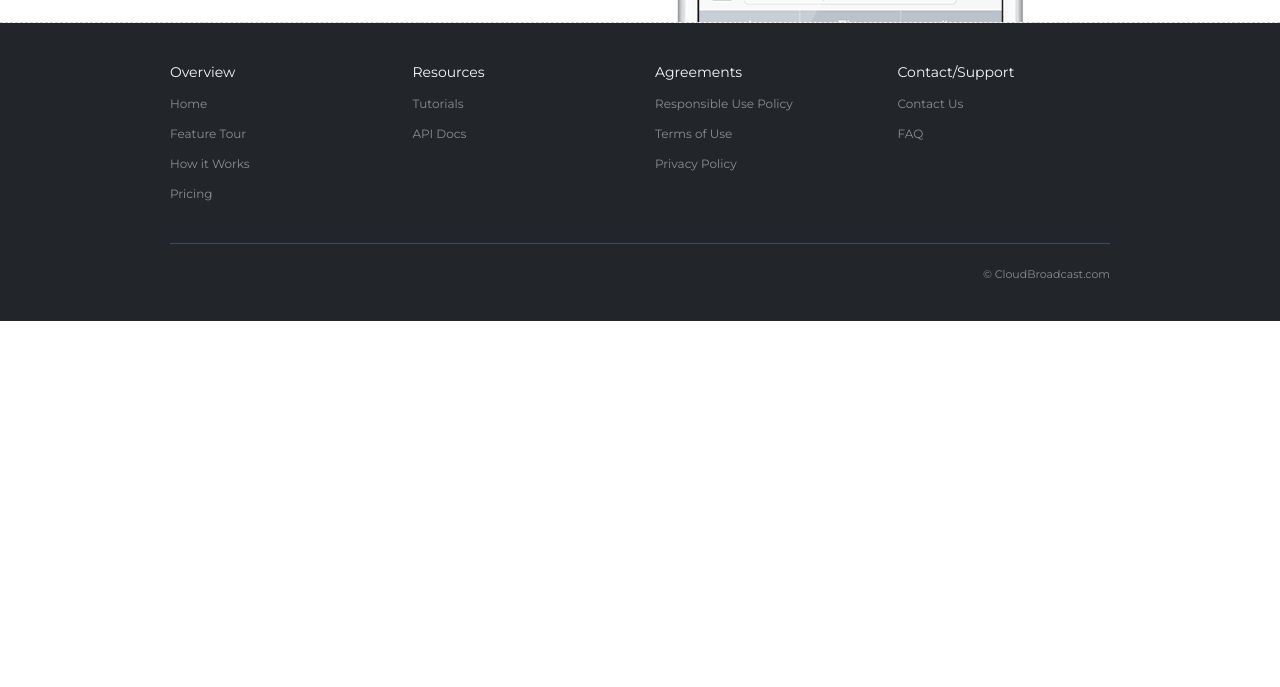
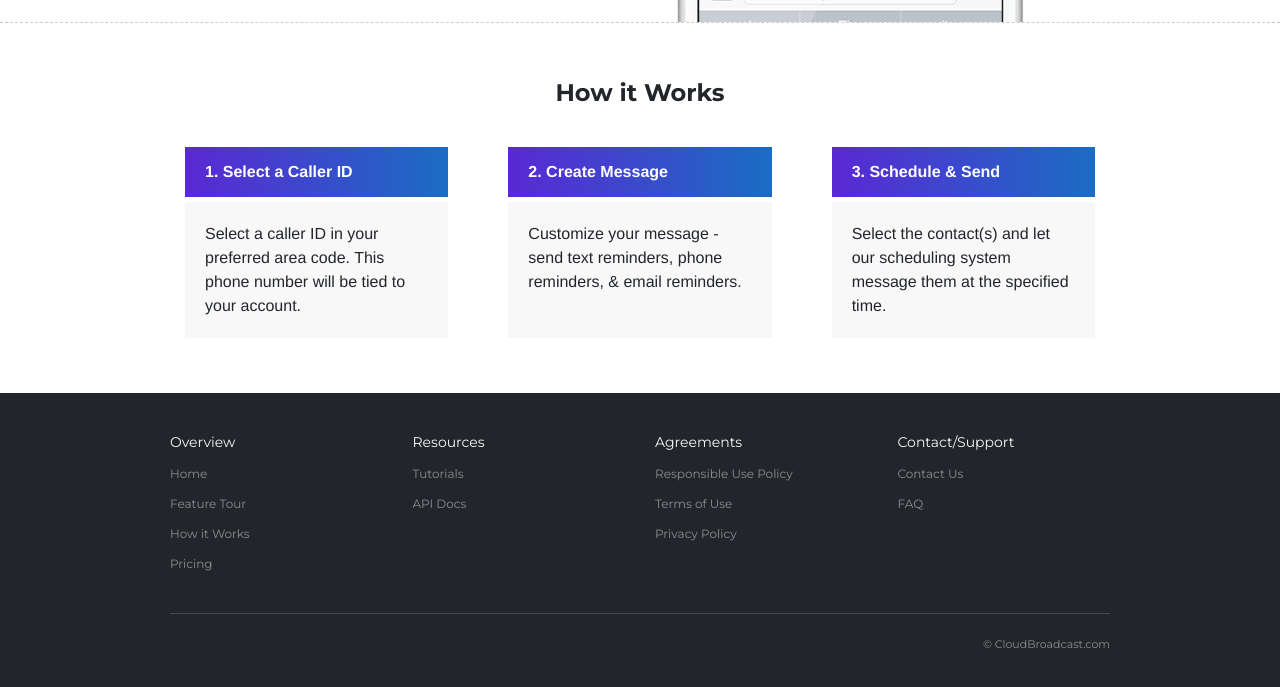
Before and after one commit to sumovska/cloudbroadcast, a website: page src/index.html in a window 1280 px wide. Shown: the part 1382-2069 px from the top of the page. Before the commit the page ends 1703 px from the top, so only its background shows below. Drawn offline with Linux system fonts and the light colour scheme.

Commit message:
'how' section

```diff
--- a/src/index.html
+++ b/src/index.html
@@ -121,6 +121,36 @@
 	<!-- /Why -->
 
 
+	<!-- How -->
+	<article class="how">
+		<div class="container">
+			<div class="row">
+				<div class="col-xs-12">
+					<h3 class="h3 heading">How it Works</h3>
+				</div>
+				<div class="col col-xs-12 col-sm-4">
+					<div class="cell">
+						<p class="title">1. Select a Caller ID</p>
+						<p class="area">Select a caller ID in your preferred area code. This phone number will be tied to your account.</p>
+					</div>
+				</div>
+				<div class="col col-xs-12 col-sm-4">
+					<div class="cell">
+						<p class="title">2. Create Message</p>
+						<p class="area">Customize your message - send text reminders, phone reminders, & email reminders.</p>
+					</div>
+				</div>
+				<div class="col col-xs-12 col-sm-4">
+					<div class="cell">
+						<p class="title">3. Schedule &amp; Send</p>
+						<p class="area">Select the contact(s) and let our scheduling system message them at the specified time.</p>
+					</div>
+				</div>
+			</div>
+		</div>
+	</article>
+
+
 	<!-- Footer -->
 	<footer class="footer">
 		<div class="container">
--- a/src/scss/main.scss
+++ b/src/scss/main.scss
@@ -246,3 +246,58 @@
     }
   }
 }
+/*====================================================================================*/
+/* HOW
+/*====================================================================================*/
+.how {
+  padding: 40px 0 10px;
+  font-size: 15px;
+  line-height: 1.5em;
+
+  @media screen and (min-width: $breakpoint-sm) {
+    padding: 55px 0;
+    font-size: 16px;
+    line-height: 1.5em;
+  }
+
+  .heading {
+    margin-bottom: 40px;
+    text-align: center;
+  }
+
+  .cell {
+    width: 90%;
+    max-width: 400px;
+    margin: 0 auto 20px;
+
+    @media screen and (min-width: $breakpoint-sm) {
+      width: auto;
+      max-width: none;
+      margin: 0;
+    }
+    @media screen and (min-width: $breakpoint-md) {
+      padding: 0 15px;
+    }
+
+    .title {
+      padding: 15px 20px;
+      margin: 0 0 5px;
+      display: block;
+      color: $color-white;
+      font-weight: bold;
+      line-height: 20px;
+      @include gradient-x (#5a28d4, #1a6dc3);
+    }
+
+    .area {
+      padding: 20px;
+      margin: 0;
+      display: block;
+      background: $color-light;
+
+      @media screen and (min-width: $breakpoint-sm) {
+        min-height: 136px;
+      }
+    }
+  }
+}
```
Also changed, not shown: src/css/main.css, src/img/icon/clock.png, src/img/icon/dollar.png, src/img/icon/graph.png.
